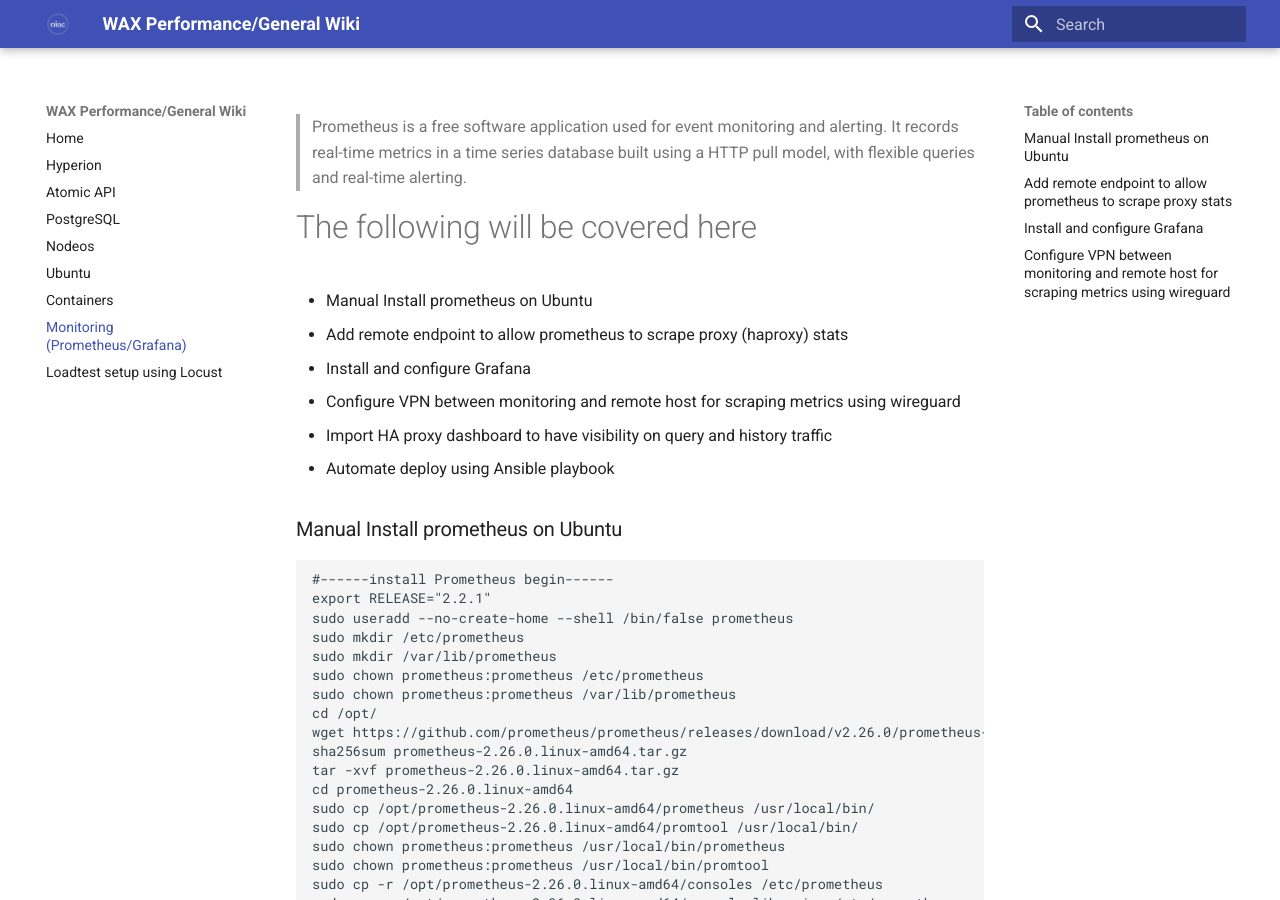
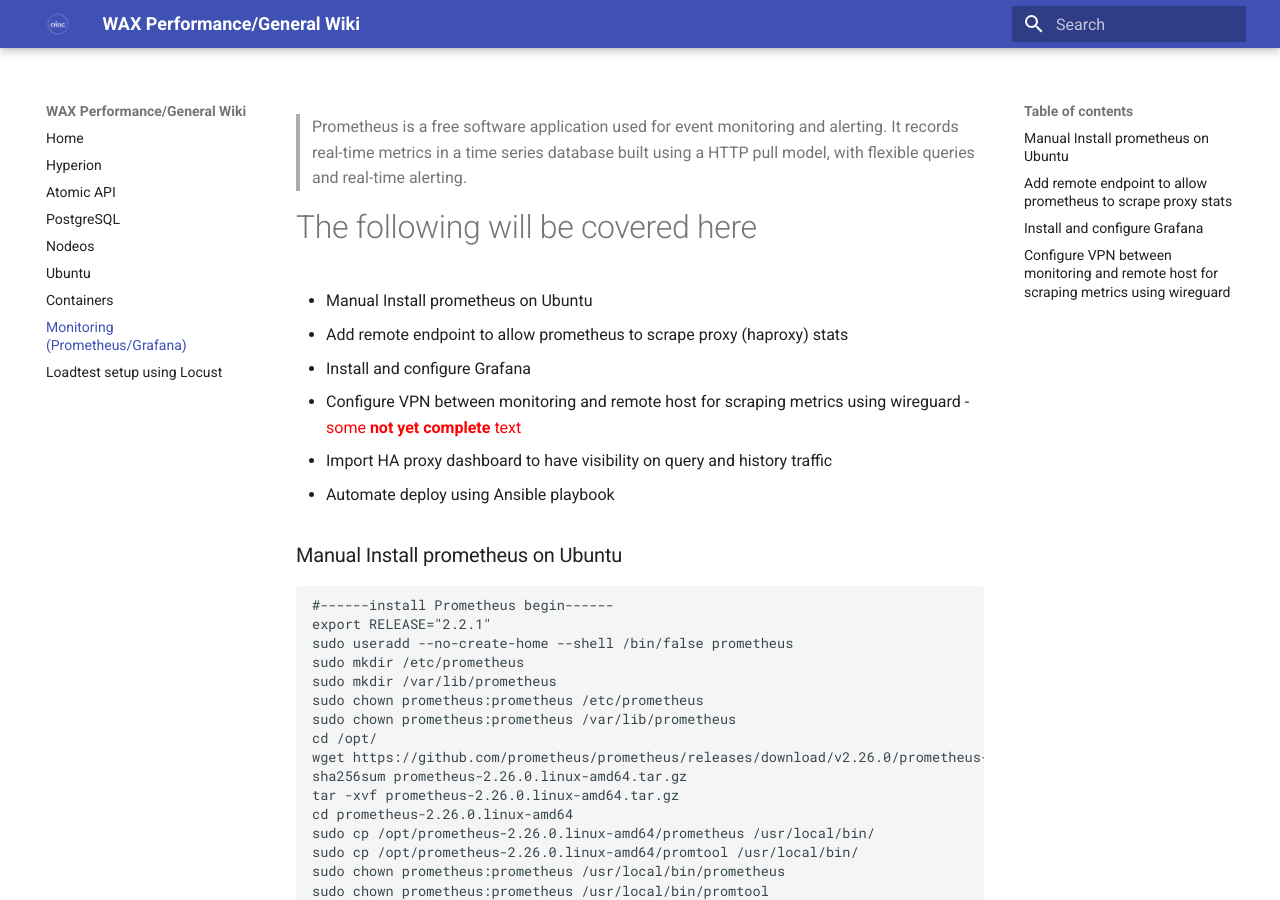
Before and after one commit to oneinacillian/wiki, an MkDocs documentation site: the page built from docs/monitoring.md, in a window 1280 px wide and 900 px high. Built offline with MkDocs 1.6.1 and Material for MkDocs 9.7.7, drawn with Linux system fonts in a browser that asks for light colours.

Commit message:
add wireguard detail to monitoring

````diff
--- a/docs/monitoring.md
+++ b/docs/monitoring.md
@@ -4,7 +4,7 @@
 - Manual Install prometheus on Ubuntu
 - Add remote endpoint to allow prometheus to scrape proxy (haproxy) stats
 - Install and configure Grafana
-- Configure VPN between monitoring and remote host for scraping metrics using wireguard
+- Configure VPN between monitoring and remote host for scraping metrics using wireguard - <span style="color:red">some **not yet complete** text</span>
 - Import HA proxy dashboard to have visibility on query and history traffic
 - Automate deploy using Ansible playbook
 
@@ -144,6 +144,7 @@
 
 Take note of interface: wg0 public key and listening port on the monitoring host
 <img src="/assets/wg show.png"/>
+
 Open up the firewall for the port on which wg expose the endpoint
 ```
 firewall-cmd --add-port=<listening port>/tcp --permanent
````
